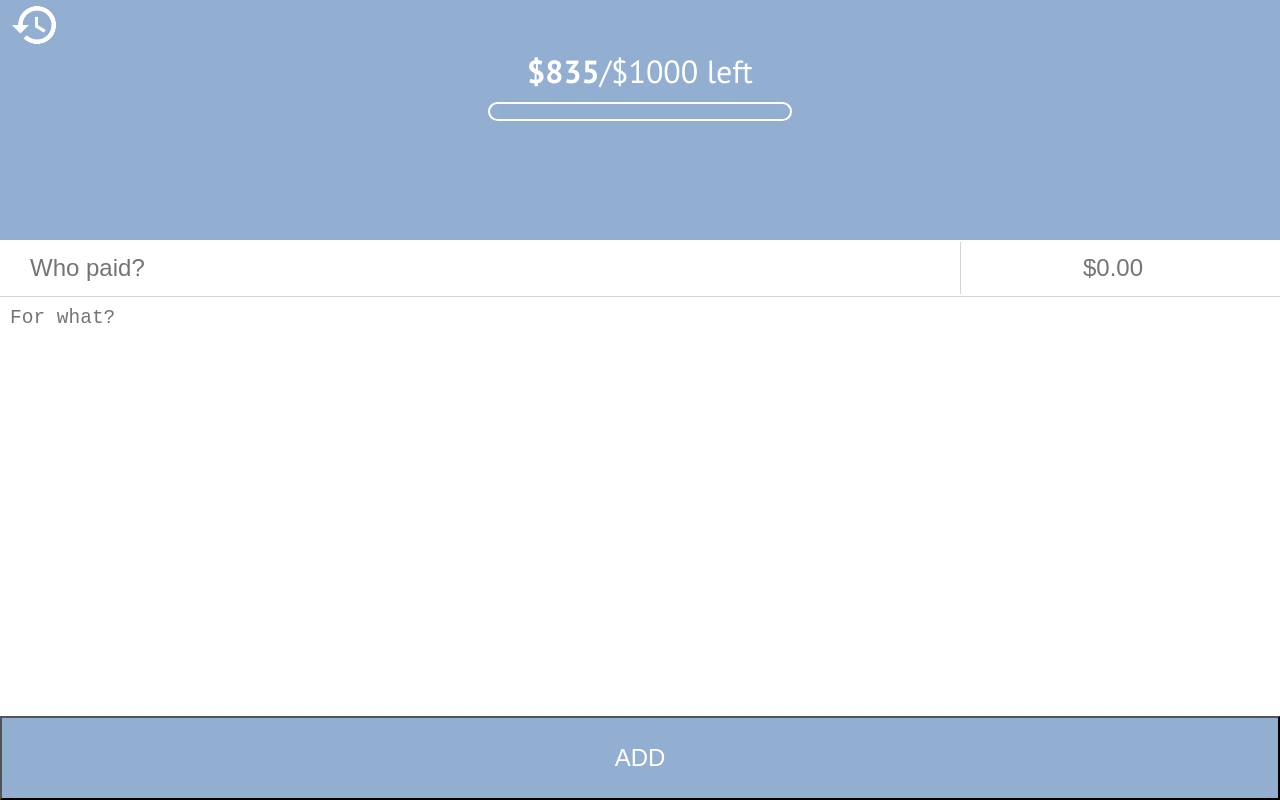
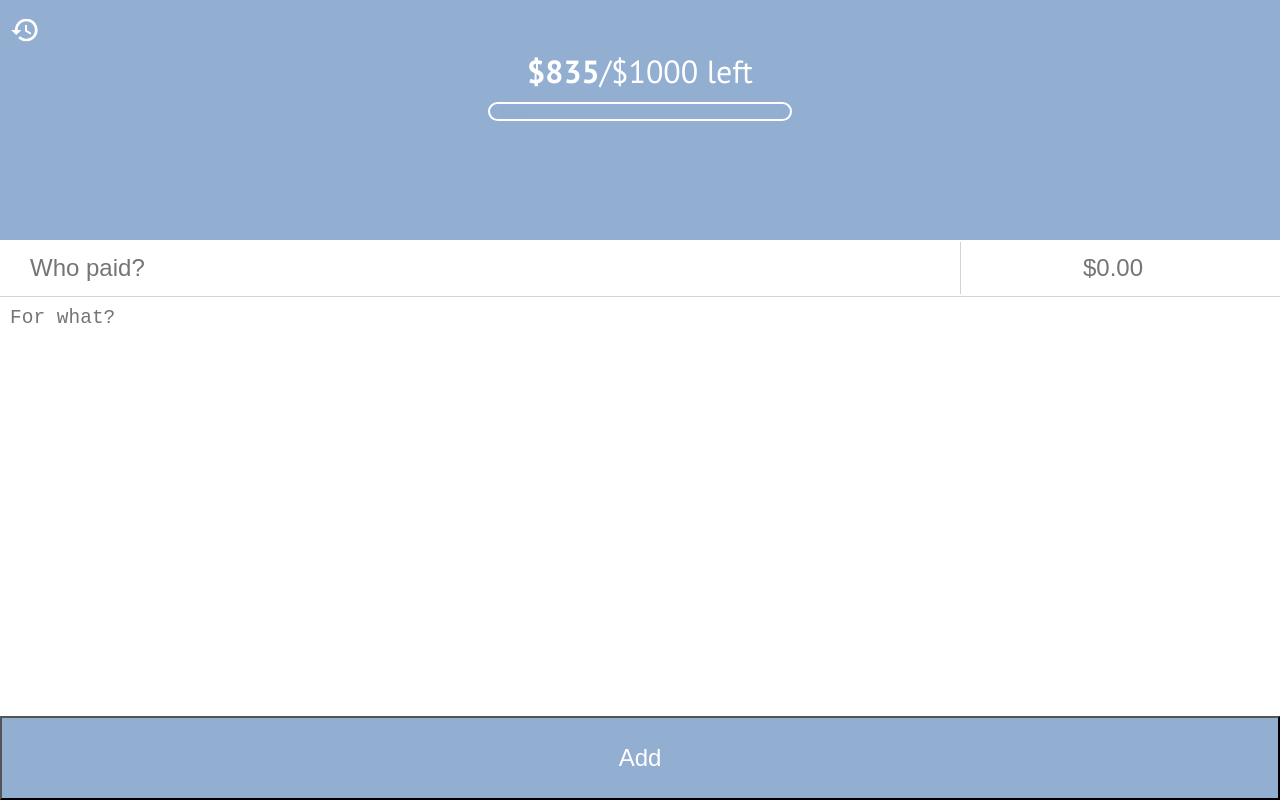
Before and after one commit to coinz-app/coinz, a React (Create React App) app: page / in a window 1280 px wide. Built offline with nearby package versions, Linux system fonts and the light colour scheme.

Commit message:
Updated UI

```diff
--- a/src/components/Add/Add.js
+++ b/src/components/Add/Add.js
@@ -14,7 +14,7 @@ class Add extends Component {
                     </div>
                 </div>
                 <textarea placeholder="For what?" className="description"></textarea>
-                <button className="add-button">ADD</button>
+                <button className="add-button">Add</button>
             </form>
         );
     }
--- a/src/components/App/App.css
+++ b/src/components/App/App.css
@@ -19,8 +19,9 @@
 }
 
 .nav-left {
-  width: 50px;
-  height: 50px;
+  padding-top: 15px;
+  width: 30px;
+  height: 30px;
   margin-left: 10px;
 }
 
@@ -30,11 +31,12 @@
 }
 
 .nav-right {
+  padding-top: 10px;
   display: flex;
   justify-content: center;
   align-items: center;
-  width: 50px;
-  height: 50px;
+  width: 30px;
+  height: 30px;
   margin-right: 10px;
 }
 
```
